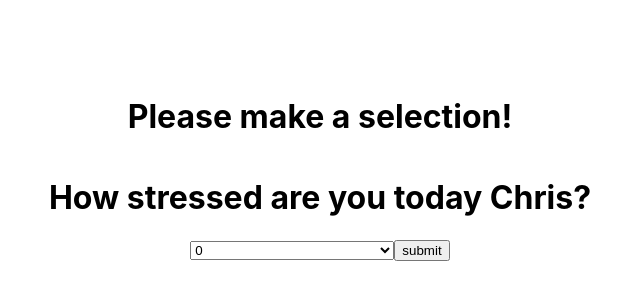
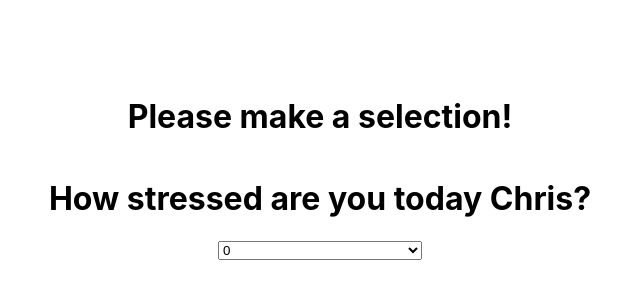
Before and after one commit to cwill833/stress-check, a React (Create React App) app: page / in a window 1280 px wide. Shown: the part 232-532 px from the top of the page, without its empty margins (320-960 px from the left). Built offline with nearby package versions, Linux system fonts and the light colour scheme.

Commit message:
the form now changes state when selected

```diff
--- a/src/components/StressForm/StressForm.js
+++ b/src/components/StressForm/StressForm.js
@@ -1,9 +1,12 @@
 import React from 'react'
 
- export const StressForm = ({onSubmit}) =>{
+ export const StressForm = ({onChange, level}) =>{
 
     return (
-        <form onSubmit={onSubmit}>
+        level ?
+        null
+        :
+        <form onChange={onChange}>
             <select>
                 <option value="0">0</option>
                 <option value="1">1(no stress)</option>
@@ -17,7 +20,6 @@ import React from 'react'
                 <option value="9">9</option>
                 <option value="10">10(so stressed I can't function)</option>
             </select>
-            <button>submit</button>
         </form>
     )
 }
```
